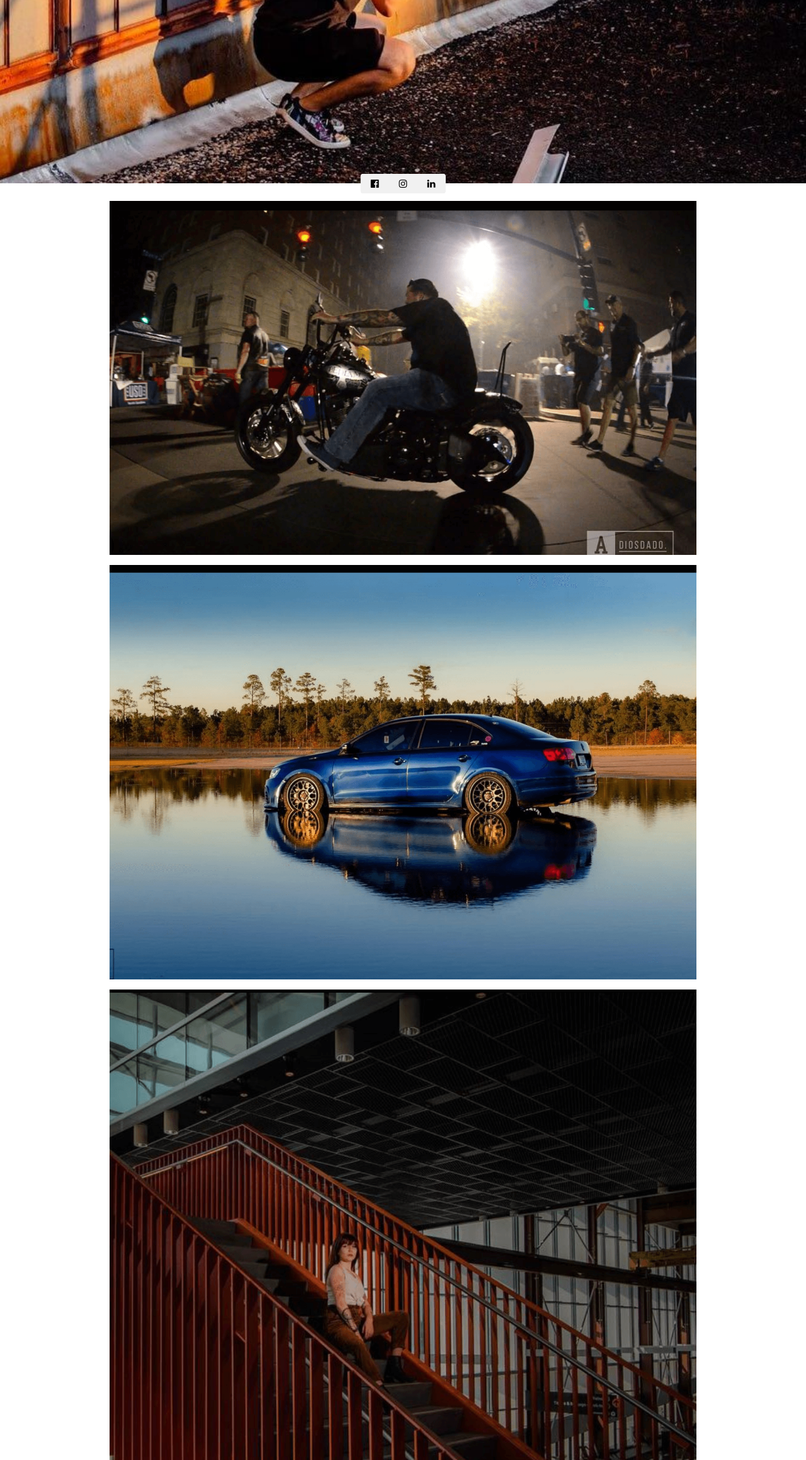
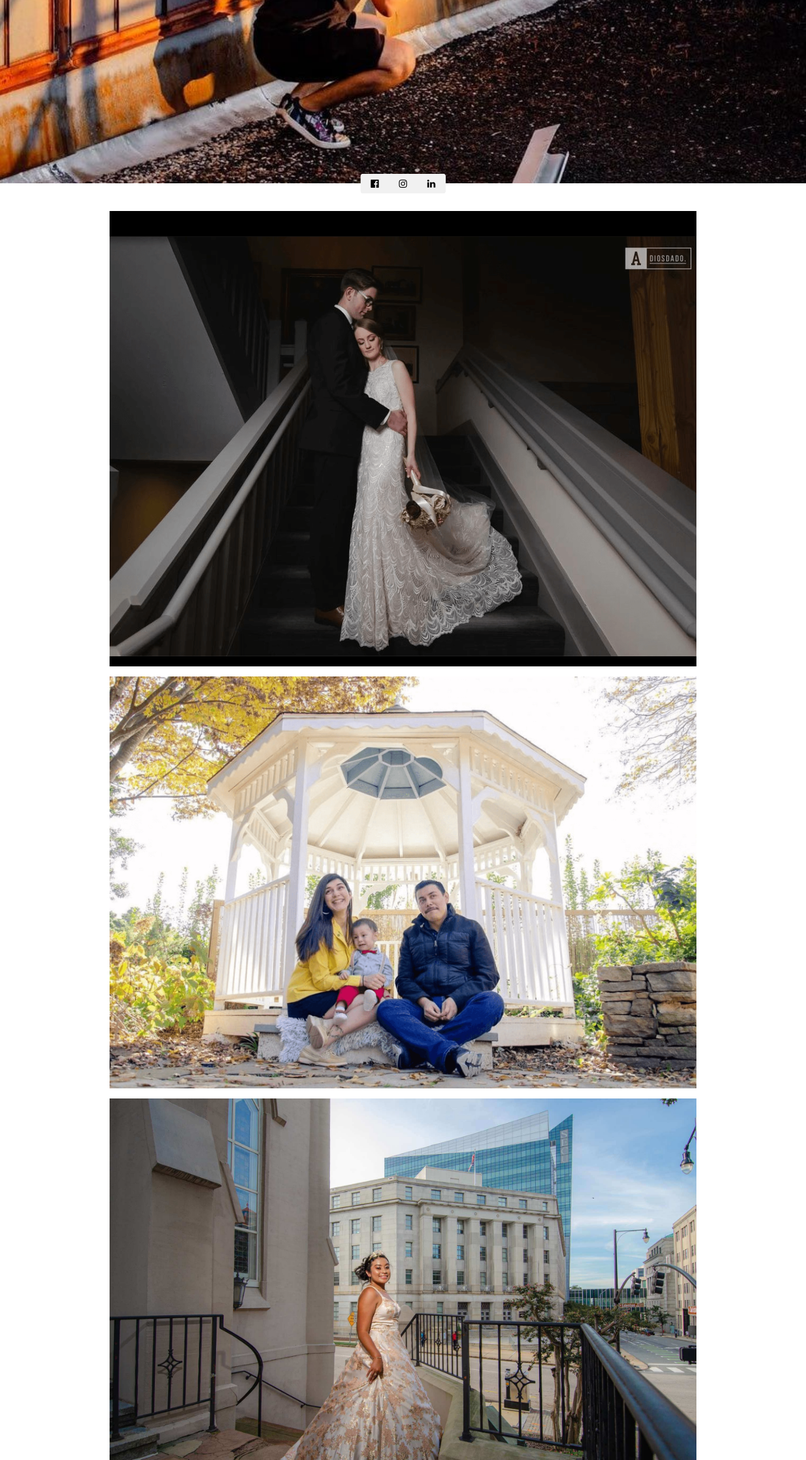
Before and after one commit to AroParada/diosdadoProductions, a plain HTML site: page index.html in a window 1280 px wide. Shown: the part 482-2800 px from the top of the page at 63% size. Drawn offline with nearby package versions, Linux system fonts and the light colour scheme.

Commit message:
added pic

```diff
--- a/index.html
+++ b/index.html
@@ -107,11 +107,11 @@
 <div class="w3-content w3-padding-large w3-margin-top" id="portfolio">
 
   <!-- Images (Portfolio) -->
-  <img src="assets/Screenshot (127).png" alt="Bike Event" class="w3-image" width="1000" height="500">
+  <img src="assets/Screenshot (125).png" alt="Couple" class="w3-image w3-margin-top" width="1000" height="500">
+  <img src="assets/Screenshot (126).png" alt="Family" class="w3-image w3-margin-top" width="1000" height="500">
+  <img src="assets/Snapchat-477257306.jpg" alt="15th Birthday" class="w3-image w3-margin-top" width="1000" height="500">
   <img src="assets/Screenshot (123).png" alt="Car" class="w3-image w3-margin-top" width="1000" height="500">
   <img src="assets/Screenshot (124).png" alt="Model" class="w3-image w3-margin-top" width="1000" height="500">
-  <img src="assets/Screenshot (125).png" alt="Couple" class="w3-image w3-margin-top" width="1000" height="500">
-  <img src="assets/Screenshot (126).png" alt="Family" class="w3-image w3-margin-top" width="1000" height="500">
 
   <!-- Contact -->
   <div class="w3-light-grey w3-padding-large w3-padding-32 w3-margin-top" id="contact">
```
Also changed, not shown: assets/Screenshot (127).png (deleted), assets/Snapchat-477257306.jpg (added).
